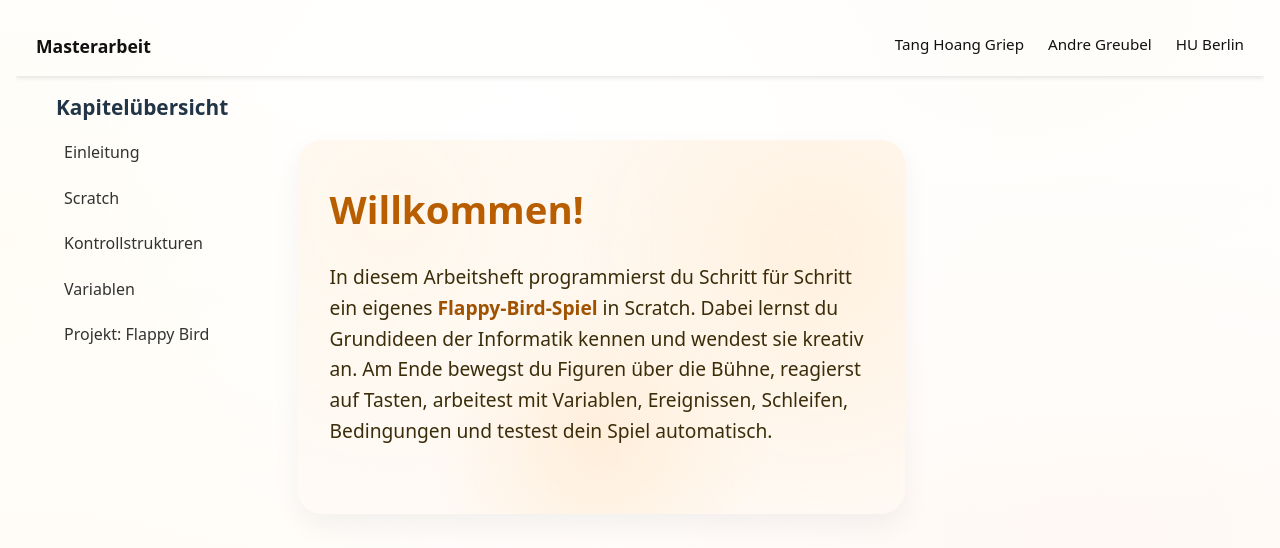
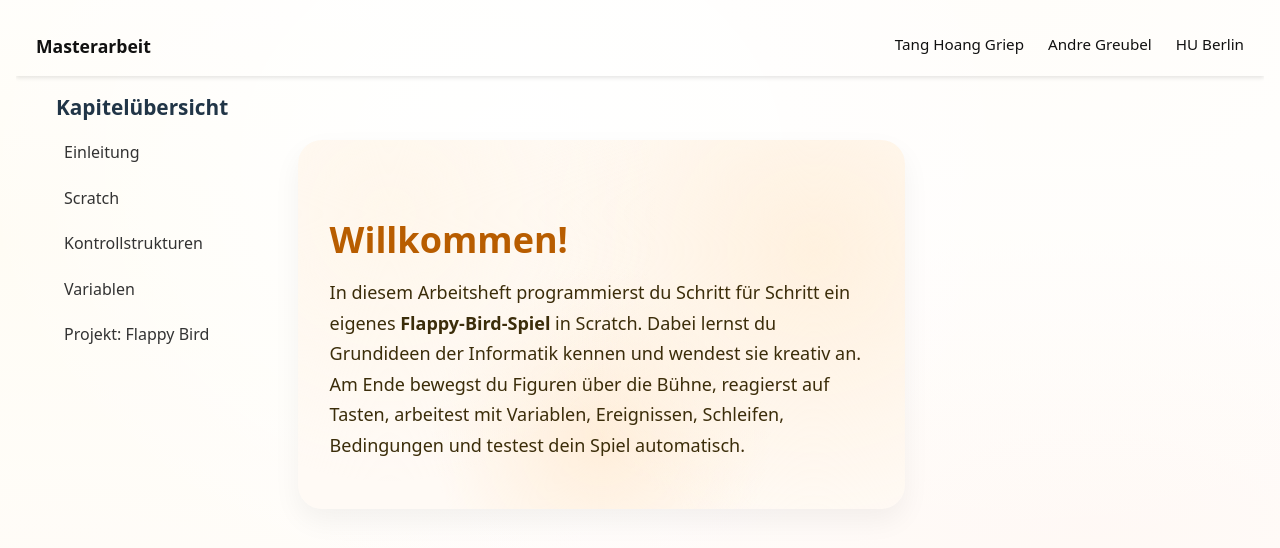
Before and after one commit to TangHoang/arbeitsheft-digital-scratch, a Vue app: page /chapter/einleitung in a window 1280 px wide. Shown: the top 548 px of the page. Built offline with nearby package versions, Linux system fonts and the light colour scheme.

Commit message:
modularize styling in einleitung to a infocard componenent for better code structure

```diff
--- /dev/null
+++ b/src/components/InfoCard.vue
@@ -0,0 +1,44 @@
+<template>
+    <section class="info-card">
+        <h1 v-if="title">{{ title }}</h1>
+        <slot />
+    </section>
+</template>
+
+<script setup>
+const props = defineProps({
+    title: { type: String, default: '' },
+})
+</script>
+
+<style scoped>
+.info-card {
+    margin: 2rem auto;
+    padding: 3rem 2rem;
+    border-radius: 24px;
+    max-width: 900px;
+    text-align: left;
+    color: #3b2d0a;
+
+    background:
+        radial-gradient(circle at 15% 20%, #fff7ec 0, transparent 45%),
+        radial-gradient(circle at 85% 30%, #fff1df 0, transparent 50%),
+        radial-gradient(circle at 50% 80%, #ffeeda 0, transparent 40%),
+        #fffaf5;
+
+    box-shadow: 0 12px 28px rgba(0, 0, 0, 0.05);
+}
+
+.info-card h1 {
+    margin-bottom: 1rem;
+    font-size: 2.25rem;
+    line-height: 1.2;
+    color: #b85d00;
+}
+
+.info-card :deep(p) {
+    margin: 0;
+    font-size: 1.125rem;
+    line-height: 1.7;
+}
+</style>
--- a/src/pages/Einleitung.vue
+++ b/src/pages/Einleitung.vue
@@ -1,7 +1,6 @@
 <template>
     <div class="einleitung">
-        <section class="welcome-box">
-            <h1>Willkommen!</h1>
+        <InfoCard :title="'Willkommen!'">
             <p>
                 In diesem Arbeitsheft programmierst du Schritt für Schritt ein eigenes
                 <strong>Flappy-Bird-Spiel</strong> in Scratch. Dabei lernst du Grundideen
@@ -9,8 +8,7 @@
                 Am Ende bewegst du Figuren über die Bühne, reagierst auf Tasten,
                 arbeitest mit Variablen, Ereignissen, Schleifen, Bedingungen und testest dein Spiel automatisch.
             </p>
-        </section>
-
+        </InfoCard>
 
         <h2 style="margin-top:2rem">Demo: Flappy Bird</h2>
         <div class="horizontal-container">
@@ -71,20 +69,13 @@
             </li>
         </ul>
 
-
-        <section class="scratch-box">
-            <h2>Was ist Scratch?</h2>
+        <InfoCard :title="'Scratch'">
             <p>
                 <strong>Scratch</strong> ist eine kostenlose visuelle Programmiersprache. Du setzt Bausteine
                 wie Puzzleteile zusammen und erstellst so Animationen, Spiele und Geschichten
                 ohne komplizierten Code.
             </p>
-            <p>
-                <strong>Begriffe, die du hier brauchen wirst:</strong><br>
-                <em>Sprite</em> (Figur), <em>Bühne</em> (Hintergrund/Spielwelt), <em>Skript</em> (Abfolge von Blöcken),
-                <em>Ereignis</em> (z. B. „grüne Flagge wird angeklickt“).
-            </p>
-        </section>
+        </InfoCard>
 
 
         <h2>So arbeitest du mit diesem Heft</h2>
@@ -147,7 +138,10 @@
     </div>
 
 </template>
+<script setup>
+import InfoCard from '../components/InfoCard.vue';
 
+</script>
 <style>
 .einleitung {
     width: 65%;
@@ -184,7 +178,6 @@ p {
 .info-row {
     display: grid;
     grid-template-columns: 1fr 128px;
-    /* Text | Icon */
     align-items: center;
     gap: 8px;
     padding: 14px 16px;
@@ -214,13 +207,11 @@ p {
     border-radius: 20px;
     color: #3b2d0a;
     max-width: 800px;
-    /* Multi-Radial-Gradient mit Scratch-Orange + helleren Tönen */
     background:
         radial-gradient(circle at 20% 20%, #fff3e1 0, transparent 50%),
         radial-gradient(circle at 80% 30%, #ffe9d1 0, transparent 50%),
         radial-gradient(circle at 40% 80%, #fff6e8 0, transparent 50%),
         #fff1dc;
-    /* Basis-Hintergrund (fast Creme) */
 
     box-shadow: 0 8px 20px rgba(0, 0, 0, 0.06);
 }
@@ -244,39 +235,6 @@ p {
     border-radius: 6px;
 }
 
-.welcome-box {
-    margin: 2rem auto;
-    padding: 3rem 2rem;
-    border-radius: 24px;
-    max-width: 900px;
-    text-align: left;
-    color: #3b2d0a;
-
-    background:
-        radial-gradient(circle at 15% 20%, #fff7ec 0, transparent 45%),
-        radial-gradient(circle at 85% 30%, #fff1df 0, transparent 50%),
-        radial-gradient(circle at 50% 80%, #ffeeda 0, transparent 40%),
-        #fffaf5;
-
-    box-shadow: 0 12px 28px rgba(0, 0, 0, 0.05);
-}
-
-.welcome-box h1 {
-    margin-top: 0;
-    font-size: 2.4rem;
-    font-weight: 800;
-    color: #b85d00;
-}
-
-.welcome-box p {
-    font-size: 1.2rem;
-    line-height: 1.6;
-    max-width: 1000px;
-}
-
-.welcome-box strong {
-    color: #a05200;
-}
 
 
 
```
